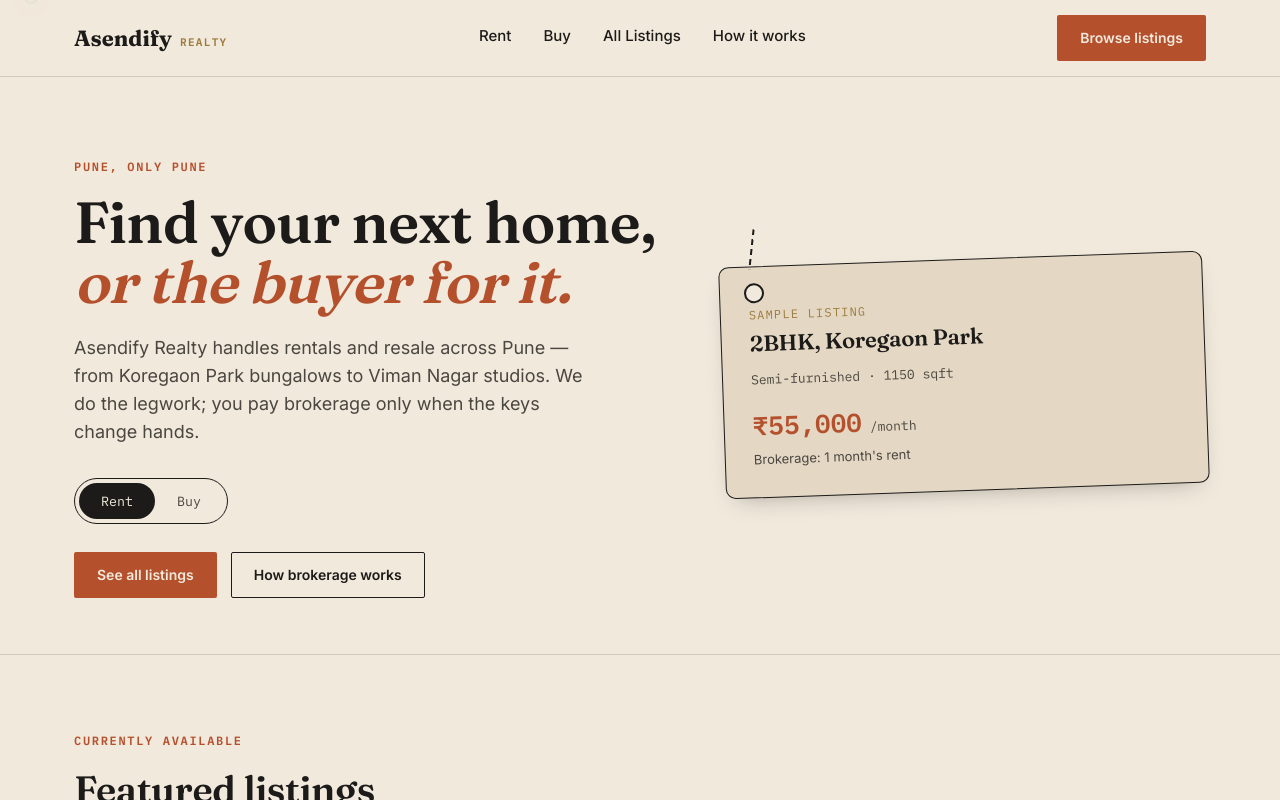
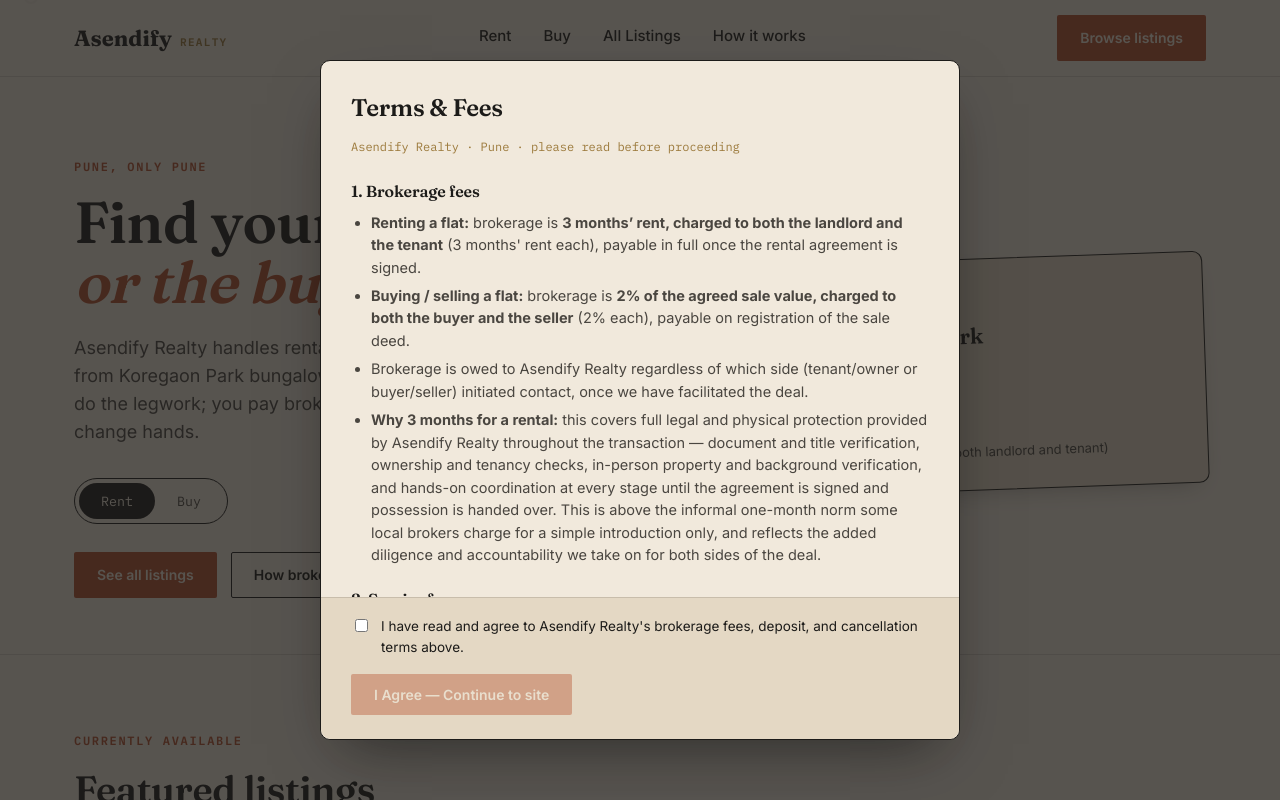
Before and after one commit to manthanbhendkaaar-create/asendify-realty, a plain HTML site: page index.html in a window 1280 px wide. Shown: the top 800 px of the page. Drawn offline with Linux system fonts and the light colour scheme.

Commit message:
Sync all site updates: terms gate, brokerage terms, 45% service fee

```diff
--- /dev/null
+++ b/assets/js/terms.js
@@ -0,0 +1,147 @@
+/* Asendify Realty — Terms & Conditions gate
+   Blocks the site behind an "I agree" screen on first visit, and exposes
+   a re-openable, non-blocking view via any element with data-open-terms. */
+
+const TERMS_KEY = 'asendify_realty_terms_v1';
+
+const TERMS_HTML = `
+  <h2 style="font-size:24px;margin-bottom:4px;">Terms &amp; Fees</h2>
+  <p class="mono" style="font-size:12px;color:var(--brass);margin-bottom:22px;">Asendify Realty &middot; Pune &middot; please read before proceeding</p>
+
+  <h3 style="font-size:16px;margin:20px 0 8px;">1. Brokerage fees</h3>
+  <ul>
+    <li><strong>Renting a flat:</strong> brokerage is <strong>3 months&rsquo; rent, charged to both the landlord and the tenant</strong> (3 months' rent each), payable in full once the rental agreement is signed.</li>
+    <li><strong>Buying / selling a flat:</strong> brokerage is <strong>2% of the agreed sale value, charged to both the buyer and the seller</strong> (2% each), payable on registration of the sale deed.</li>
+    <li>Brokerage is owed to Asendify Realty regardless of which side (tenant/owner or buyer/seller) initiated contact, once we have facilitated the deal.</li>
+    <li><strong>Why 3 months for a rental:</strong> this covers full legal and physical protection provided by Asendify Realty throughout the transaction — document and title verification, ownership and tenancy checks, in-person property and background verification, and hands-on coordination at every stage until the agreement is signed and possession is handed over. This is above the informal one-month norm some local brokers charge for a simple introduction only, and reflects the added diligence and accountability we take on for both sides of the deal.</li>
+  </ul>
+
+  <h3 style="font-size:16px;margin:20px 0 8px;">2. Service fee</h3>
+  <p>A <strong>45% service fee</strong> applies on top of every payment made to Asendify Realty under these terms — brokerage, token/booking amounts, and any documentation charges we collect. This is billed alongside the underlying fee and is due at the same time.</p>
+
+  <h3 style="font-size:16px;margin:20px 0 8px;">3. Token / booking amount</h3>
+  <ul>
+    <li>A token amount may be requested to hold a shortlisted property while paperwork is finalised. This is separate from brokerage.</li>
+    <li>If you withdraw after the owner has been informed of your confirmed interest, the token is <strong>non-refundable</strong>.</li>
+    <li>If the owner withdraws, or the property turns out to be materially misrepresented, the token is refunded in full.</li>
+  </ul>
+
+  <h3 style="font-size:16px;margin:20px 0 8px;">4. Security deposit</h3>
+  <ul>
+    <li>Refundable security deposits (typical in Pune: 1&ndash;3 months&rsquo; rent for tenants) are paid <strong>directly to the property owner</strong>, not to Asendify Realty.</li>
+    <li>We are not a party to the deposit and do not hold, guarantee, or adjudicate deposit refunds at the end of a tenancy.</li>
+  </ul>
+
+  <h3 style="font-size:16px;margin:20px 0 8px;">5. Documentation &amp; agreement charges</h3>
+  <ul>
+    <li>Rental agreement drafting, e-stamping, and registration (where applicable) are charged separately at actual government/vendor cost, split as agreed between tenant and owner.</li>
+    <li>For resale, stamp duty, registration charges, and any legal/title-verification fees are payable by the buyer as per prevailing government rates and are not part of our brokerage.</li>
+  </ul>
+
+  <h3 style="font-size:16px;margin:20px 0 8px;">6. Cancellation &amp; refund policy</h3>
+  <ul>
+    <li>Once the rental agreement or sale deed is signed, brokerage already paid is <strong>non-refundable</strong>.</li>
+    <li>If a deal falls through before any agreement is signed, brokerage collected (if any) is refunded in full; token amounts follow the policy in Section 2.</li>
+  </ul>
+
+  <h3 style="font-size:16px;margin:20px 0 8px;">7. No hidden fees</h3>
+  <p>Every charge that applies to your specific deal is confirmed with you in writing (over WhatsApp or email) before you make any payment. Asendify Realty does not add fees beyond what has been disclosed at the time of confirming a deal.</p>
+
+  <h3 style="font-size:16px;margin:20px 0 8px;">8. Listing accuracy</h3>
+  <p>We update listings regularly, but price, availability, and terms are subject to change by the owner and are confirmed only after direct verification with our team. Photos are representative and may be replaced with current photos once a listing is finalised.</p>
+
+  <h3 style="font-size:16px;margin:20px 0 8px;">9. Contact &amp; disputes</h3>
+  <p>All enquiries are handled over WhatsApp/email with Asendify Realty. Any disputes are subject to resolution in Pune, Maharashtra.</p>
+`;
+
+function injectTermsStyles() {
+  if (document.getElementById('terms-gate-styles')) return;
+  const style = document.createElement('style');
+  style.id = 'terms-gate-styles';
+  style.textContent = `
+    .terms-overlay{
+      position:fixed; inset:0; z-index:1000;
+      background:rgba(28,27,25,0.72);
+      display:flex; align-items:center; justify-content:center; padding:24px;
+    }
+    .terms-modal{
+      background:var(--paper); border:1.5px solid var(--ink); border-radius:10px;
+      max-width:640px; width:100%; max-height:85vh; display:flex; flex-direction:column;
+      box-shadow:0 24px 60px -20px rgba(0,0,0,0.5);
+    }
+    .terms-modal .terms-body{ overflow-y:auto; padding:28px 30px 10px; }
+    .terms-modal .terms-body ul{ margin:8px 0 14px; padding-left:20px; }
+    .terms-modal .terms-body li{ margin-bottom:6px; font-size:14.5px; color:var(--stone); }
+    .terms-modal .terms-body p{ font-size:14.5px; color:var(--stone); }
+    .terms-modal .terms-footer{
+      border-top:1px solid var(--line); padding:18px 30px 24px; background:var(--paper-dim);
+      border-radius:0 0 10px 10px;
+    }
+    .terms-check{ display:flex; align-items:flex-start; gap:10px; font-size:13.5px; margin-bottom:16px; color:var(--ink); }
+    .terms-check input{ margin-top:3px; }
+    .terms-actions{ display:flex; gap:12px; }
+    .terms-actions .btn-primary:disabled{ opacity:0.4; cursor:not-allowed; }
+    body.terms-locked{ overflow:hidden; }
+  `;
+  document.head.appendChild(style);
+}
+
+function buildModal({ blocking }) {
+  const overlay = document.createElement('div');
+  overlay.className = 'terms-overlay';
+  overlay.innerHTML = `
+    <div class="terms-modal">
+      <div class="terms-body">${TERMS_HTML}</div>
+      <div class="terms-footer">
+        ${blocking ? `
+          <label class="terms-check">
+            <input type="checkbox" id="terms-checkbox">
+            I have read and agree to Asendify Realty's brokerage fees, deposit, and cancellation terms above.
+          </label>
+          <div class="terms-actions">
+            <button class="btn btn-primary" id="terms-agree" disabled>I Agree — Continue to site</button>
+          </div>
+        ` : `
+          <div class="terms-actions">
+            <button class="btn btn-outline" id="terms-close">Close</button>
+          </div>
+        `}
+      </div>
+    </div>
+  `;
+  return overlay;
+}
+
+function openTerms({ blocking }) {
+  injectTermsStyles();
+  const overlay = buildModal({ blocking });
+  document.body.appendChild(overlay);
+  if (blocking) document.body.classList.add('terms-locked');
+
+  if (blocking) {
+    const checkbox = overlay.querySelector('#terms-checkbox');
+    const agreeBtn = overlay.querySelector('#terms-agree');
+    checkbox.addEventListener('change', () => { agreeBtn.disabled = !checkbox.checked; });
+    agreeBtn.addEventListener('click', () => {
+      localStorage.setItem(TERMS_KEY, new Date().toISOString());
+      document.body.classList.remove('terms-locked');
+      overlay.remove();
+    });
+  } else {
+    overlay.querySelector('#terms-close').addEventListener('click', () => overlay.remove());
+  }
+}
+
+function initTermsGate() {
+  const accepted = localStorage.getItem(TERMS_KEY);
+  if (!accepted) openTerms({ blocking: true });
+
+  document.querySelectorAll('[data-open-terms]').forEach(el => {
+    el.addEventListener('click', (e) => {
+      e.preventDefault();
+      openTerms({ blocking: false });
+    });
+  });
+}
+
+document.addEventListener('DOMContentLoaded', initTermsGate);
--- a/data/properties.json
+++ b/data/properties.json
@@ -7,7 +7,7 @@
     "locality": "Koregaon Park",
     "price": 55000,
     "priceUnit": "month",
-    "brokerage": "1 month's rent",
+    "brokerage": "3 months' rent (from both landlord and tenant)",
     "bedrooms": 2,
     "bathrooms": 2,
     "areaSqft": 1150,
@@ -28,7 +28,7 @@
     "locality": "Kalyani Nagar",
     "price": 18500000,
     "priceUnit": "total",
-    "brokerage": "1% of deal value",
+    "brokerage": "2% of deal value (from both parties)",
     "bedrooms": 3,
     "bathrooms": 3,
     "areaSqft": 1650,
@@ -49,7 +49,7 @@
     "locality": "Viman Nagar",
     "price": 22000,
     "priceUnit": "month",
-    "brokerage": "1 month's rent",
+    "brokerage": "3 months' rent (from both landlord and tenant)",
     "bedrooms": 1,
     "bathrooms": 1,
     "areaSqft": 480,
--- a/index.html
+++ b/index.html
@@ -43,7 +43,7 @@
       <h3>2BHK, Koregaon Park</h3>
       <span class="mono" style="font-size:13px;color:var(--stone);">Semi-furnished &middot; 1150 sqft</span>
       <div class="tag-price">&#8377;55,000<span style="font-size:13px;color:var(--stone);font-weight:400;"> /month</span></div>
-      <div class="tag-meta">Brokerage: 1 month's rent</div>
+      <div class="tag-meta">Brokerage: 3 months' rent (from both landlord and tenant)</div>
     </div>
   </div>
 </section>
@@ -85,7 +85,7 @@
       <div class="step">
         <span class="num mono">03</span>
         <h3>Close, and pay brokerage</h3>
-        <p>Brokerage is due only once the deal is confirmed — typically one month's rent, or a percentage of the sale value.</p>
+        <p>Brokerage is due only once the deal is confirmed — 3 months' rent from both landlord and tenant for a tenancy, or 2% of the sale value from both buyer and seller for a purchase. Full terms are in our <a href="#" data-open-terms style="border-bottom:1px solid var(--ink);">Terms &amp; Fees</a>.</p>
       </div>
     </div>
   </div>
@@ -102,10 +102,15 @@
       <p><a href="listings.html?type=rent">Properties for rent</a></p>
       <p><a href="listings.html?type=buy">Properties for sale</a></p>
     </div>
+    <div>
+      <p style="color:var(--paper);font-weight:600;margin-bottom:8px;">Legal</p>
+      <p><a href="#" data-open-terms>Terms &amp; Fees</a></p>
+    </div>
   </div>
   <div class="wrap fine">&copy; 2026 Asendify Realty. Pune, Maharashtra.</div>
 </footer>
 
+<script src="assets/js/terms.js"></script>
 <script src="assets/js/main.js"></script>
 </body>
 </html>
--- a/scripts/add-property.js
+++ b/scripts/add-property.js
@@ -54,8 +54,8 @@
   const priceRaw = await ask(type === 'rent' ? 'Monthly rent (numbers only, e.g. 45000): ' : 'Sale price (numbers only, e.g. 12500000): ');
   const price = Number(priceRaw.replace(/[,\s]/g, ''));
   const priceUnit = type === 'rent' ? 'month' : 'total';
-  const brokerage = await ask(`Brokerage terms [default: ${type === 'rent' ? "1 month's rent" : '1% of deal value'}]: `)
-    || (type === 'rent' ? "1 month's rent" : '1% of deal value');
+  const brokerage = await ask(`Brokerage terms [default: ${type === 'rent' ? "3 months' rent (from both landlord and tenant)" : '2% of deal value (from both parties)'}]: `)
+    || (type === 'rent' ? "3 months' rent (from both landlord and tenant)" : '2% of deal value (from both parties)');
   const bedrooms = Number(await ask('Bedrooms (e.g. 2): ')) || 0;
   const bathrooms = Number(await ask('Bathrooms (e.g. 2): ')) || 0;
   const areaSqft = Number(await ask('Area in sqft (e.g. 1100): ')) || 0;
```
Also changed, not shown: listings.html (+5 -0 lines), property.html (+5 -0 lines), 1 other file.
